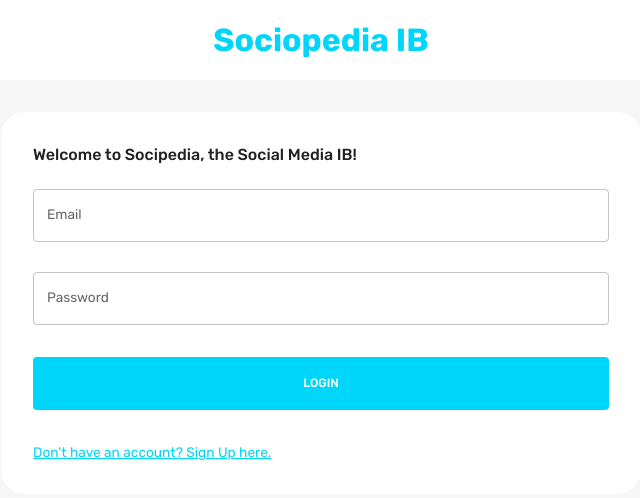
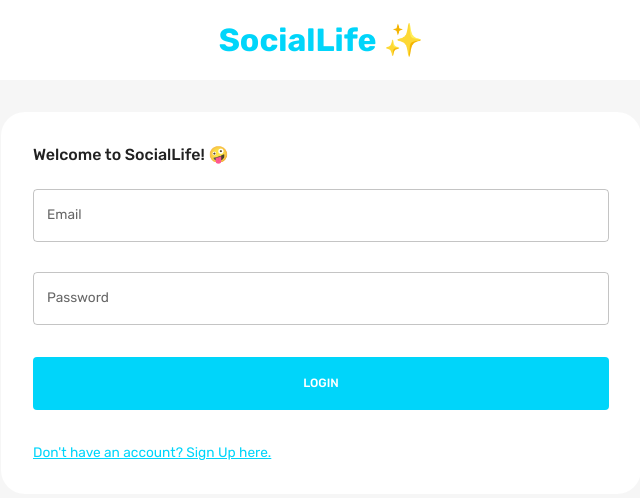
Before and after one commit to IvanChiosa/mern-social-frontend, a React (Create React App) app: page / in a window 1280 px wide. Shown: the top 498 px of the page, without its empty margins (319-959 px from the left). Built offline with nearby package versions, Linux system fonts and the light colour scheme.

Commit message:
Name geendert

```diff
--- a/src/scenes/loginPage/index.jsx
+++ b/src/scenes/loginPage/index.jsx
@@ -13,7 +13,7 @@ const LoginPage = () => {
         textAlign="center"
       >
         <Typography fontWeight="bold" fontSize="32px" color="primary">
-          Sociopedia IB
+        SocialLife ✨
         </Typography>
       </Box>
 
@@ -25,7 +25,7 @@ const LoginPage = () => {
         backgroundColor={theme.palette.background.alt}
       >
         <Typography fontWeight="500" variant="h5" sx={{ mb: "1.5rem" }}>
-          Welcome to Socipedia, the Social Media IB!
+          Welcome to SocialLife! 🤪
         </Typography>
         <Form />
       </Box>
--- a/src/scenes/navbar/index.jsx
+++ b/src/scenes/navbar/index.jsx
@@ -56,7 +56,7 @@ const Navbar = () => {
             },
           }}
         >
-          Sociopedia IB
+          SocialLife ✨
         </Typography>
         {isNonMobileScreens && (
           <FlexBetween
@@ -158,9 +158,9 @@ const Navbar = () => {
                 <LightMode sx={{ color: dark, fontSize: "25px" }} />
               )}
             </IconButton>
-            <Message sx={{ fontSize: "25px" }} />
+            {/* <Message sx={{ fontSize: "25px" }} />
             <Notifications sx={{ fontSize: "25px" }} />
-            <Help sx={{ fontSize: "25px" }} />
+            <Help sx={{ fontSize: "25px" }} /> */}
             <FormControl variant="standard" value={fullName}>
               <Select
                 value={fullName}
```
